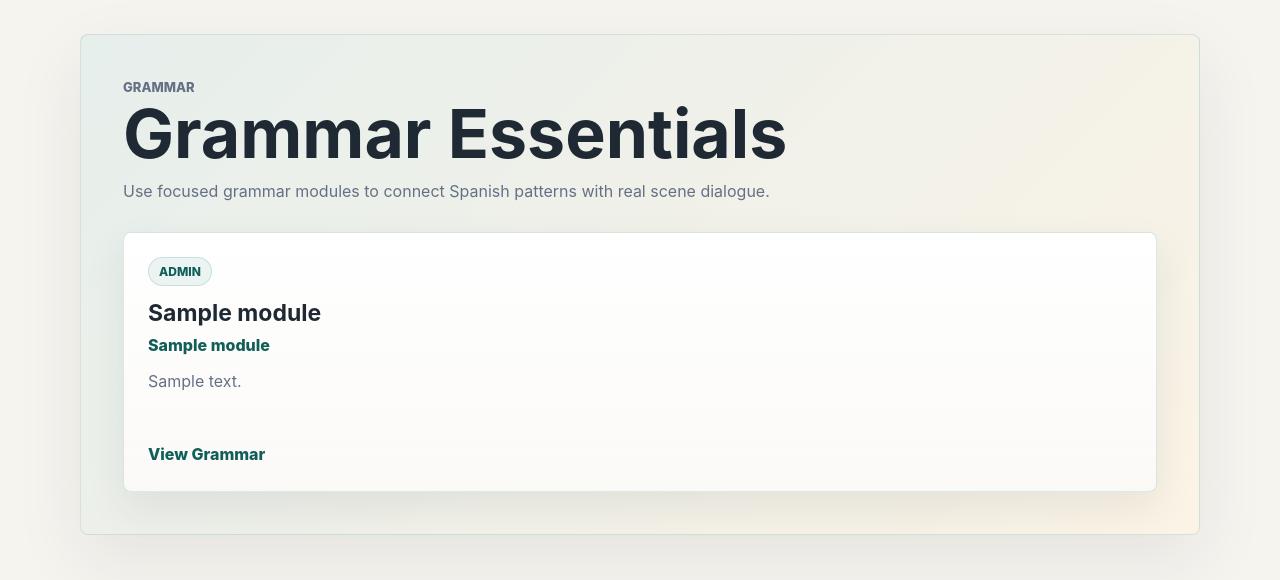
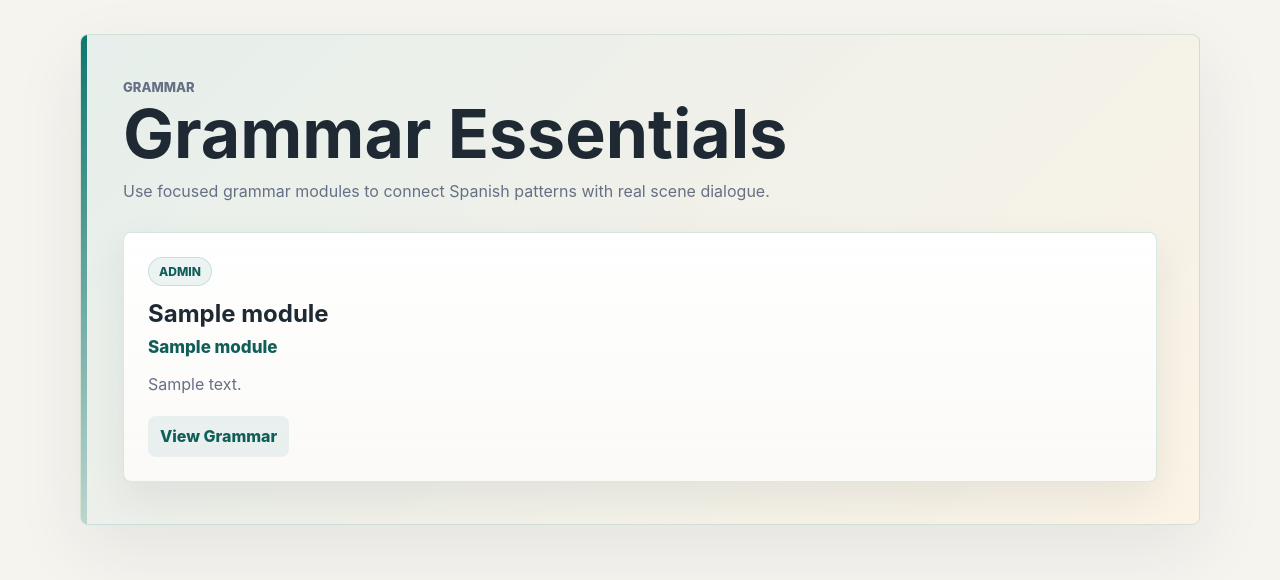
Before and after one commit to void-walker-zen-script/Spanish-claw, a Python web app: template templates/grammar.html in a window 1280 px wide. Shown: the part 64-644 px from the top of the page. Run offline with Jinja, Linux system fonts and the light colour scheme; the template is opened without the code that fills it: most values are stand-ins (such as "Sample title", 1, 10 or a date in 2020).

Commit message:
style grammar essentials pages

```diff
--- a/static/style.css
+++ b/static/style.css
@@ -281,8 +281,10 @@ a {
 }
 
 .home-shell .content-section[aria-labelledby="grammar-title"] {
+  position: relative;
   margin: 34px 0 72px;
   padding: 42px;
+  overflow: hidden;
   border: 1px solid rgba(15, 118, 110, 0.14);
   border-radius: 8px;
   background:
@@ -291,7 +293,16 @@ a {
   box-shadow: 0 24px 70px rgba(31, 41, 51, 0.08);
 }
 
+.home-shell .content-section[aria-labelledby="grammar-title"]::before {
+  position: absolute;
+  inset: 0 auto 0 0;
+  width: 6px;
+  background: linear-gradient(180deg, var(--primary), rgba(15, 118, 110, 0.22));
+  content: "";
+}
+
 .home-shell .content-section[aria-labelledby="grammar-title"] .section-heading {
+  position: relative;
   margin-bottom: 28px;
 }
 
@@ -302,20 +313,27 @@ a {
 }
 
 .home-shell .content-section[aria-labelledby="grammar-title"] .grammar-grid {
-  grid-template-columns: repeat(auto-fit, minmax(220px, 1fr));
+  position: relative;
+  grid-template-columns: repeat(auto-fit, minmax(230px, 1fr));
+  gap: 16px;
 }
 
 .home-shell .content-section[aria-labelledby="grammar-title"] .grammar-card {
   display: flex;
   flex-direction: column;
   gap: 10px;
-  min-height: 260px;
+  min-height: 250px;
   border-color: rgba(15, 118, 110, 0.16);
   border-radius: 8px;
   background:
     linear-gradient(180deg, rgba(255, 255, 255, 0.96), rgba(250, 249, 246, 0.9)),
     var(--surface);
   box-shadow: 0 16px 42px rgba(31, 41, 51, 0.08);
+}
+
+.home-shell .content-section[aria-labelledby="grammar-title"] .grammar-card:hover {
+  border-color: rgba(15, 118, 110, 0.28);
+  box-shadow: 0 20px 48px rgba(31, 41, 51, 0.11);
 }
 
 .home-shell .content-section[aria-labelledby="grammar-title"] .grammar-card .tag {
@@ -332,14 +350,14 @@ a {
 .home-shell .content-section[aria-labelledby="grammar-title"] .grammar-card h2 {
   margin: 0;
   color: var(--text);
-  font-size: 23px;
+  font-size: 24px;
   line-height: 1.15;
 }
 
 .home-shell .content-section[aria-labelledby="grammar-title"] .grammar-card h3 {
   margin: -4px 0 0;
   color: var(--primary-dark);
-  font-size: 16px;
+  font-size: 17px;
   font-weight: 800;
 }
 
@@ -348,8 +366,18 @@ a {
   line-height: 1.7;
 }
 
+.home-shell .content-section[aria-labelledby="grammar-title"] .grammar-card p strong {
+  color: var(--primary-dark);
+}
+
 .home-shell .content-section[aria-labelledby="grammar-title"] .grammar-card .text-link {
+  display: inline-flex;
+  align-items: center;
+  width: fit-content;
   margin-top: auto;
+  padding: 8px 12px;
+  border-radius: 8px;
+  background: rgba(15, 118, 110, 0.08);
 }
 
 .muted-card {
@@ -1368,6 +1396,7 @@ a:focus-visible,
   background:
     linear-gradient(135deg, rgba(15, 118, 110, 0.12), rgba(245, 158, 11, 0.08)),
     var(--surface);
+  box-shadow: 0 22px 58px rgba(31, 41, 51, 0.08);
 }
 
 .lesson-main[aria-labelledby="grammar-detail-title"] .lesson-meta h1 {
@@ -1389,6 +1418,12 @@ a:focus-visible,
   line-height: 1.78;
 }
 
+.lesson-main[aria-labelledby="grammar-detail-title"] #focus .lesson-card {
+  background:
+    linear-gradient(135deg, rgba(15, 118, 110, 0.08), rgba(255, 255, 255, 0.86)),
+    var(--surface);
+}
+
 .lesson-main[aria-labelledby="grammar-detail-title"] #examples .lesson-cards {
   grid-template-columns: 1fr;
 }
@@ -1399,26 +1434,29 @@ a:focus-visible,
   background:
     linear-gradient(180deg, rgba(255, 255, 255, 0.98), rgba(246, 244, 239, 0.82)),
     var(--surface);
+  box-shadow: 0 18px 42px rgba(31, 41, 51, 0.07);
 }
 
 .lesson-main[aria-labelledby="grammar-detail-title"] #examples .lesson-card h2 {
   margin: 0;
   color: var(--primary-dark);
-  font-size: clamp(28px, 3.6vw, 44px);
+  font-size: clamp(30px, 4vw, 48px);
   line-height: 1.16;
 }
 
 .lesson-main[aria-labelledby="grammar-detail-title"] #examples .lesson-card p:nth-of-type(2) {
-  color: var(--text);
-  font-size: 18px;
+  color: #334155;
+  font-size: 19px;
+  font-weight: 700;
 }
 
 .lesson-main[aria-labelledby="grammar-detail-title"] #examples .lesson-card p:nth-of-type(3) {
   padding: 10px 12px;
+  border: 1px solid rgba(15, 118, 110, 0.1);
   border-radius: 8px;
   background: rgba(15, 118, 110, 0.07);
-  color: var(--muted);
-  font-size: 15px;
+  color: #475467;
+  font-size: 15.5px;
 }
 
 .lesson-main[aria-labelledby="grammar-detail-title"] #examples .lesson-card p:nth-of-type(4) {
@@ -1426,7 +1464,7 @@ a:focus-visible,
   border-left: 4px solid var(--focus);
   border-radius: 8px;
   background: rgba(245, 158, 11, 0.1);
-  color: #475467;
+  color: #3f3f46;
 }
 
 .lesson-main[aria-labelledby="grammar-detail-title"] #examples .lesson-card strong {
```
